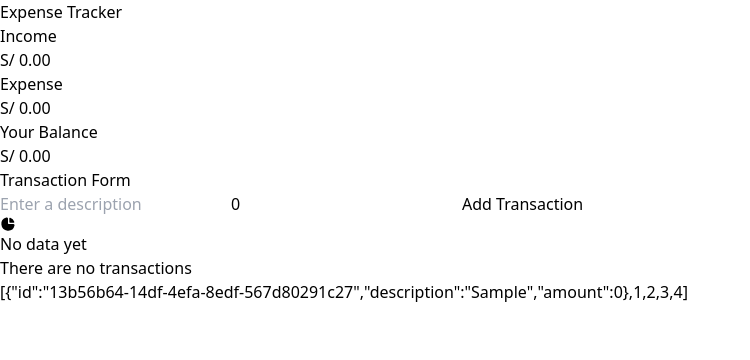
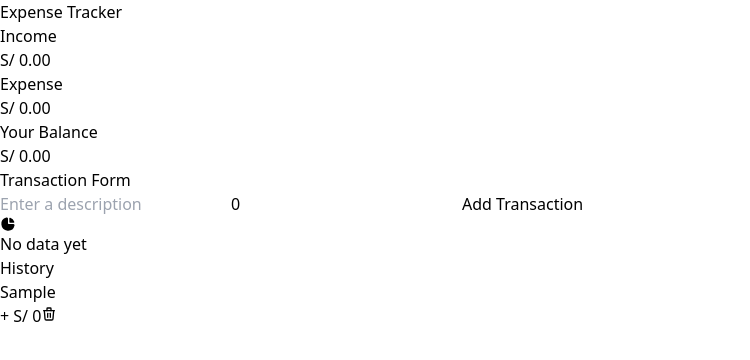
Before and after one commit to victorvzn/g22-react-usereducer-expense-tracker, a React (Vite) app: page / in a window 1280 px wide. Both pictures are taken after typing "Sample" into the empty fields and a click on the button "Add Transaction". Shown: the top 360 px of the page, without its empty margins (0-750 px from the left). Built offline with nearby package versions, Linux system fonts and the light colour scheme.

Commit message:
mejoramos el historico de transacciones

```diff
--- a/src/components/BalanceSection.jsx
+++ b/src/components/BalanceSection.jsx
@@ -1,8 +1,8 @@
 const BalanceSection = () => {
   return (
     <div className="flex justify-between items-center my-2">
-      <h4 className="text-slate-400 font-bold">Your Balance</h4>
-      <p className="text-2xl font-bold text-slate-400">S/ 0.00</p>
+      <h4 className="text-slate-300 font-bold">Your Balance</h4>
+      <p className="text-2xl font-bold text-slate-300">S/ 0.00</p>
     </div>
   )
 }
--- a/src/components/ExpenseSection.jsx
+++ b/src/components/ExpenseSection.jsx
@@ -1,8 +1,8 @@
 const ExpenseSection = () => {
   return (
     <div className="flex justify-between my-2">
-      <h4 className="font-semibold text-red-500">Expense</h4>
-      <p className="font-semibold text-red-500">S/ 0.00</p>
+      <h4 className="font-semibold text-red-700">Expense</h4>
+      <p className="font-semibold text-red-700">S/ 0.00</p>
     </div>
   )
 }
--- a/src/components/IncomeSection.jsx
+++ b/src/components/IncomeSection.jsx
@@ -3,8 +3,8 @@ import React from 'react'
 const IncomeSection = () => {
   return (
     <div className="flex justify-between my-2">
-      <h4 className="font-semibold text-green-500">Income</h4>
-      <p className="font-semibold text-green-500">S/ 0.00</p>
+      <h4 className="font-semibold text-green-700">Income</h4>
+      <p className="font-semibold text-green-700">S/ 0.00</p>
     </div>
   )
 }
--- a/src/components/transactions/TransactionList.jsx
+++ b/src/components/transactions/TransactionList.jsx
@@ -1,14 +1,51 @@
 import { useGlobalState } from "../../context/GlobalState"
 
+import { TbTrash } from "react-icons/tb"
+
 const TransactionList = () => {
-const { transactions } = useGlobalState()
+  const { transactions } = useGlobalState()
+
+  // if (transactions.length === 0) {
+  //   return (
+  //     <div className="bg-zinc-900 p-4 my-2 rounded-md">
+  //       <div className="h-full flex items-center justify-center w-full flex-col">
+  //         <h1 className="text-2xl font-semibold my-2">There are no transactions</h1>
+  //       </div>
+  //     </div>
+  //   )
+  // }
 
   return (
     <div className="bg-zinc-900 p-4 my-2 rounded-md">
       <div className="h-full flex items-center justify-center w-full flex-col">
-        <h1 className="text-2xl font-semibold my-2">There are no transactions</h1>
+        <h1 className="text-2xl font-semibold my-2">History</h1>
 
-        {JSON.stringify(transactions)}
+        {/* {JSON.stringify(transactions)} */}
+
+        <ul className="w-full">
+          {transactions.map(transaction => {
+            const sign = transaction.amount < 0 ? '-' : '+'
+
+            return (
+              <li
+                key={transaction.id}
+                className={`bg-zinc-600 text-white px-3 py-1 rounded-md mb-2 w-full flex justify-between items-center ${transaction.amount < 0 ? 'bg-red-700': 'bg-green-700' }`}
+              >
+                {transaction.description}
+                <div className="flex items-center">
+                  <span>
+                    {sign} S/ {Math.abs(transaction.amount)}
+                  </span>
+                  <button
+                    className="font-bold rounded-md ml-2"
+                  >
+                    <TbTrash />
+                  </button>
+                </div>
+              </li>
+            )
+          })}
+        </ul>
       </div>
     </div>
   )
--- a/src/context/GlobalState.jsx
+++ b/src/context/GlobalState.jsx
@@ -2,7 +2,7 @@ import { useContext, createContext, useReducer } from 'react'
 import AppReducer from './AppReducer.jsx'
 
 const initialState = {
-  transactions: [1, 2, 3, 4]
+  transactions: []
 }
 
 export const Context = createContext(initialState)
```
